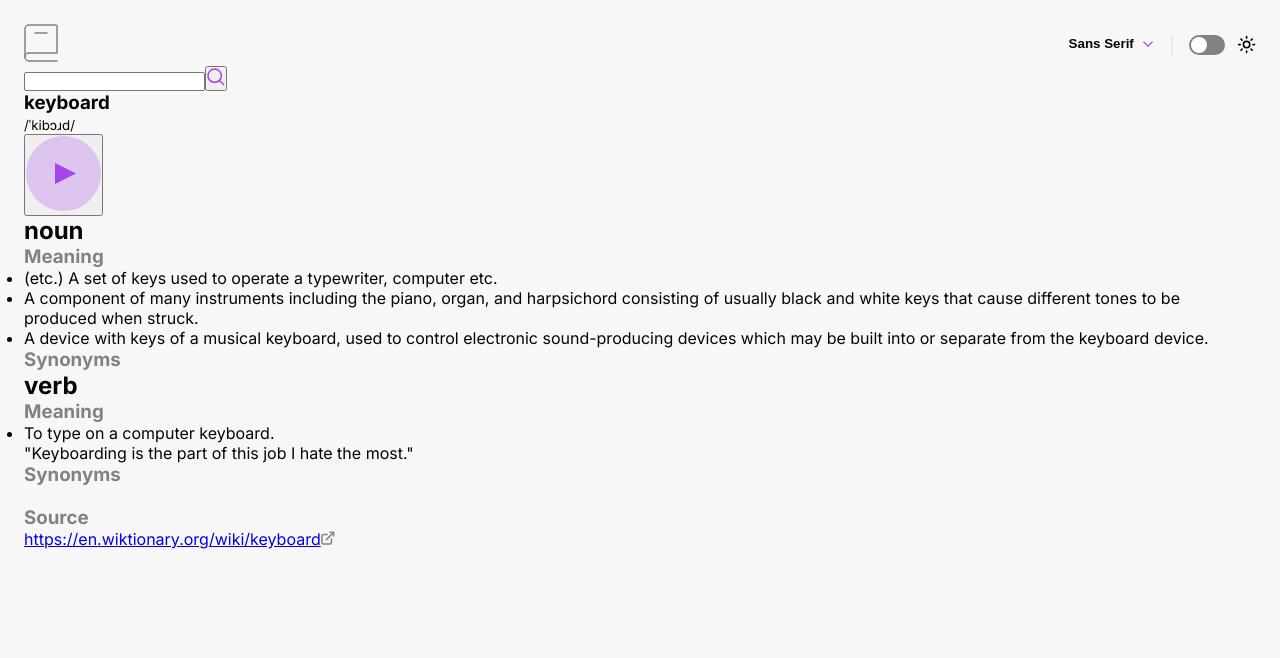
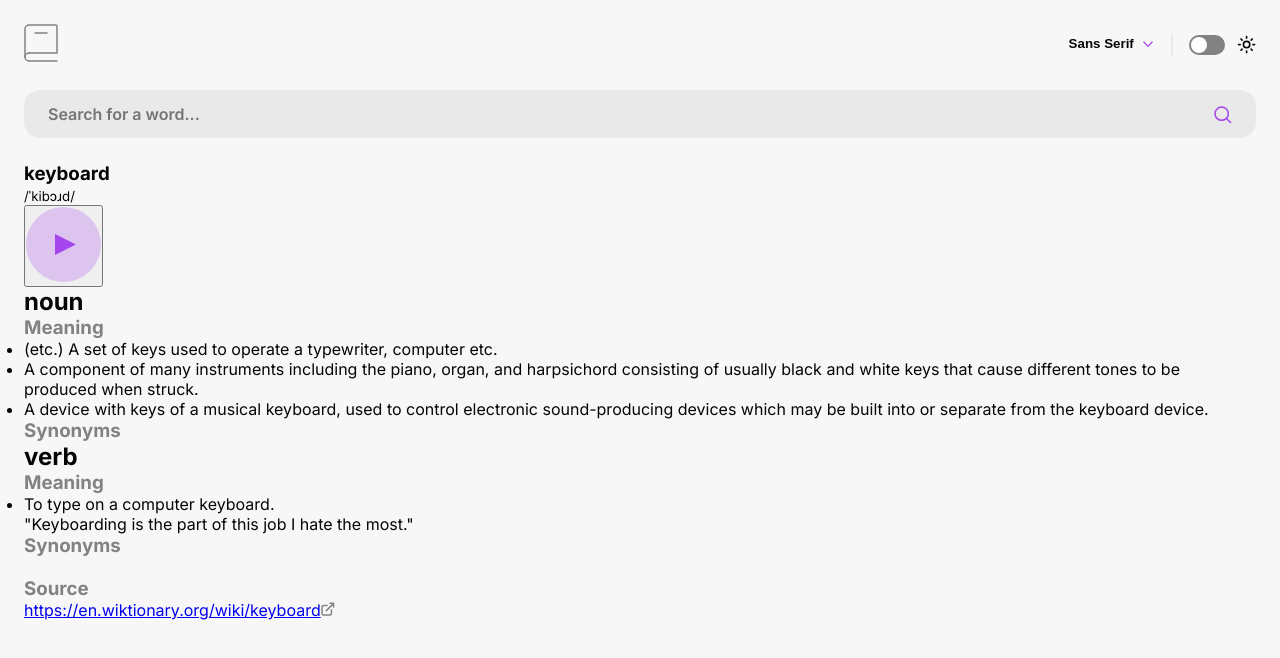
Before and after one commit to mkulemeka/dictionary-web-app, a React (Vite) app: page / in a window 1280 px wide. Shown: the top 658 px of the page. Built offline with nearby package versions, Linux system fonts and the light colour scheme.

Commit message:
searchbar completed

```diff
--- a/src/components/FontSwitcher.jsx
+++ b/src/components/FontSwitcher.jsx
@@ -4,7 +4,7 @@ import styles from "../styles/FontSwitcher.module.css";
 import { useState } from "react";
 
 const fonts = ["Sans Serif", "Serif", "Mono"];
-const FontSwitcher = ({ isDarkMode, font, setFont }) => {
+const FontSwitcher = ({ isDarkMode, font, setFont , currentFont}) => {
   const [showOptions, setShowOptions] = useState(false);
 
   const showFontOptions = () => {
@@ -29,7 +29,7 @@ const FontSwitcher = ({ isDarkMode, font, setFont }) => {
         <img src={arrowDown} alt="arrow down" />
       </button>
       {showOptions && (
-        <div className={styles.buttonContainer}>
+        <div className={`${styles.buttonContainer} ${currentFont()}`}>
           {fonts.map((fontItem, index) => (
             <button
               key={fontItem + index}
@@ -50,6 +50,7 @@ FontSwitcher.propTypes = {
   isDarkMode: PropTypes.bool.isRequired,
   font: PropTypes.string.isRequired,
   setFont: PropTypes.func.isRequired,
+  currentFont: PropTypes.func.isRequired,
 };
 
 export default FontSwitcher;
--- a/src/components/Header.jsx
+++ b/src/components/Header.jsx
@@ -6,14 +6,20 @@ import styles from "../styles/Header.module.css";
 import { useContext } from "react";
 
 const Header = () => {
-  const { isDarkMode, font, setIsDarkMode, setFont } = useContext(DictionaryContext);
+  const { isDarkMode, font, setIsDarkMode, setFont, currentFont } =
+    useContext(DictionaryContext);
   return (
     <header className={styles.header}>
       <figure>
         <img src={logo} alt="logo" />
       </figure>
       <section className={styles.section}>
-        <FontSwitcher font={font} isDarkMode={isDarkMode} setFont={setFont} />
+        <FontSwitcher
+          font={font}
+          isDarkMode={isDarkMode}
+          setFont={setFont}
+          currentFont={currentFont}
+        />
         <div className={styles.dividerLine}></div>
         <ThemeToggle isDarkMode={isDarkMode} setIsDarkMode={setIsDarkMode} />
       </section>
--- a/src/components/Search.jsx
+++ b/src/components/Search.jsx
@@ -1,26 +1,53 @@
+import { useRef, useState } from "react";
+
 import PropTypes from "prop-types";
 import searchIcon from "../assets/images/icon-search.svg";
-import { useRef } from "react";
-const Search = ({ setWord }) => {
+import styles from "../styles/Search.module.css";
+
+const Search = ({ isDarkMode, setWord, currentFont }) => {
+  const [formError, setFormError] = useState(false);
   const inputRef = useRef(null);
 
   const handleSubmit = (e) => {
     e.preventDefault();
+    if (inputRef.current.value.length <= 0) {
+      setFormError(true);
+      return;
+    }
     setWord(inputRef.current.value);
   };
 
+  const handleChange = () => {
+    setFormError(false);
+  };
+
   return (
-    <form onSubmit={handleSubmit}>
-      <input type="text" ref={inputRef} />
-      <button type="submit">
-        <img src={searchIcon} alt="Search Icon" />
-      </button>
+    <form onSubmit={handleSubmit} className={styles.searchContainer}>
+      <div className={styles.searchbarContainer}>
+        <input
+          type="text"
+          ref={inputRef}
+          className={`${styles.searchbar} ${formError && styles.empty_search} ${
+            isDarkMode ? styles.dark : styles.light
+          } ${currentFont()}`}
+          onChange={handleChange}
+          placeholder="Search for a word..."
+        />
+        <button type="submit" className={styles.searchButton}>
+          <img src={searchIcon} alt="Search Icon" />
+        </button>
+      </div>
+      {formError && (
+        <p className={styles.errorText}>{"Whoops, can't be empty..."}</p>
+      )}
     </form>
   );
 };
 
 Search.propTypes = {
+  isDarkMode: PropTypes.bool.isRequired,
   setWord: PropTypes.func.isRequired,
+  currentFont: PropTypes.func.isRequired,
 };
 
 export default Search;
--- a/src/containers/Main.jsx
+++ b/src/containers/Main.jsx
@@ -9,18 +9,9 @@ import useAxios from "../hooks/useAxios";
 
 const Main = () => {
   const [word, setWord] = useState("");
-  const { isDarkMode, setIsDarkMode, font } = useContext(DictionaryContext);
+  const { isDarkMode, currentFont } = useContext(DictionaryContext);
   const { data, loading, error } = useAxios(word);
 
-  /**
-   * Updates the font style based on the current font
-   * @returns {string} - The current font style
-   */
-  const currentFont = () => {
-    if (font === "Serif") return styles.serif;
-    if (font === "Mono") return styles.mono;
-    return styles.sansSerif;
-  };
 
   if (loading) return <p>Loading...</p>;
 
@@ -31,7 +22,7 @@ const Main = () => {
       } ${currentFont()}`}
     >
       <Header />
-      <Search setWord={setWord} />
+      <Search setWord={setWord} isDarkMode={isDarkMode} currentFont={currentFont}/>
       <Layout wordObject={data[0]} />
     </main>
   );
--- a/src/context/DictionaryProvider.jsx
+++ b/src/context/DictionaryProvider.jsx
@@ -1,6 +1,7 @@
 import { createContext, useState } from "react";
 
 import PropTypes from "prop-types";
+import styles from "../styles/App.module.css";
 
 const DictionaryContext = createContext();
 
@@ -8,11 +9,22 @@ const DictionaryProvider = ({ children }) => {
   const [isDarkMode, setIsDarkMode] = useState(false);
   const [font, setFont] = useState("Sans Serif");
 
+  /**
+   * Updates the font style based on the current font
+   * @returns {string} - The current font style
+   */
+  const currentFont = () => {
+    if (font === "Serif") return styles.serif;
+    if (font === "Mono") return styles.mono;
+    return styles.sansSerif;
+  };
+
   const contextValue = {
     isDarkMode,
     setIsDarkMode,
     font,
     setFont,
+    currentFont
   };
 
   return (
--- a/src/styles/FontSwitcher.module.css
+++ b/src/styles/FontSwitcher.module.css
@@ -34,6 +34,7 @@
   padding: 1rem;
   background-color: var(--white);
   border-radius: 0.75rem;
+  z-index: 2;
 
   button {
     text-align: left;
--- a/src/styles/Search.module.css
+++ b/src/styles/Search.module.css
@@ -0,0 +1,62 @@
+.searchContainer {
+  width: 100%;
+  margin: 1.5rem 0;
+  z-index: 1;
+}
+
+.searchbarContainer {
+  position: relative;
+  width: 100%;
+}
+
+.searchbar {
+  width: 100%;
+  height: 3rem;
+  padding: 0 1.5rem;
+  background-color: var(--light-grey);
+
+
+  font-size: 1rem;
+  font-weight: var(--semi-bold);
+
+  border: 1px transparent;
+  outline: transparent;
+  border-radius: 1rem;
+
+  cursor: pointer;
+  transition: 0.3s;
+
+  &:focus {
+    border: 1px solid var(--purple);
+  }
+}
+
+.empty_search {
+  border: 1px solid var(--red) !important;
+}
+
+.errorText {
+  margin-top: 0.5rem;
+  color: var(--red);
+}
+
+.searchButton {
+  position: absolute;
+  top: 1rem;
+  bottom: 1rem;
+  right: 1.5rem;
+
+  background-color: transparent;
+  border: none;
+  outline: transparent;
+}
+
+.dark {
+  color: var(--white);
+  background-color: var(--black2);
+}
+
+.light {
+  color: var(--black);
+  background-color: var(--light-grey);
+}
```
